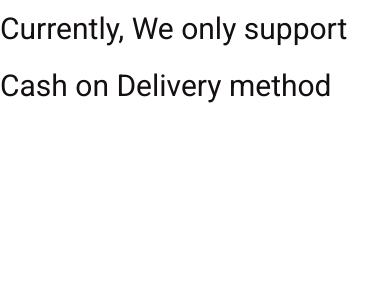
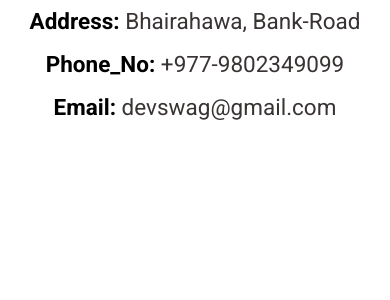
Before and after one commit to Alidhuniya/devT-shirt-React-with-Contentful, a React app: page /contact in a window 390 px wide. Shown: the top 300 px of the page. Built offline with nearby package versions, Linux system fonts and the light colour scheme.

Commit message:
contact page added

```diff
--- a/src/components/Contact.jsx
+++ b/src/components/Contact.jsx
@@ -1,15 +1,16 @@
 import React, { Component, Fragment } from 'react';
-
-
-
-
+import "../sass/3-layout/_contact.scss";
 
 export default class Contact extends Component {
     render() {
         return (
 
                 <Fragment>
-               Contact
+              <div className = "contact">
+                  <h2>Address: <span>Bhairahawa, Bank-Road</span></h2>
+                  <h2>Phone_No: <span>+977-9802349099</span></h2>
+                  <h2>Email: <span>devswag@gmail.com</span></h2>
+              </div>
                 </Fragment>
 
         )
--- a/src/index.js
+++ b/src/index.js
@@ -1,7 +1,7 @@
 import React from 'react';
 import ReactDom from 'react-dom';
 // import App from "./App";
-import Payment from './components/Payment';
+import Contact from './components/Contact';
 
 import "./sass/basic-styles-scss/abstract-and-base.scss";
 
@@ -10,7 +10,7 @@ import {
   BrowserRouter as Router
 } from "react-router-dom";
 
-ReactDom.render(<Router><Payment /></Router>, document.getElementById("root"));
+ReactDom.render(<Router><Contact /></Router>, document.getElementById("root"));
 
 
 if ('serviceWorker' in navigator) {
--- /dev/null
+++ b/src/sass/3-layout/_contact.scss
@@ -0,0 +1,28 @@
+.contact {
+    display: flex;
+    justify-content: space-between;
+    margin-left: 7rem;
+    margin-right: 7rem;
+
+    @media all and (max-width: 1190px) {
+        justify-content: center;
+        flex-direction: column;
+        align-items: center;
+    }
+
+    @media all and (max-width: 540px) {
+        margin-left: 1rem;
+    margin-right: 1rem;
+    }
+}
+
+span {
+    color: #393333;
+    font-weight: 400;
+}
+
+@media all and (max-width: 360px) {
+    h2 {
+        font-size: 1.3rem;
+    }
+}
```
